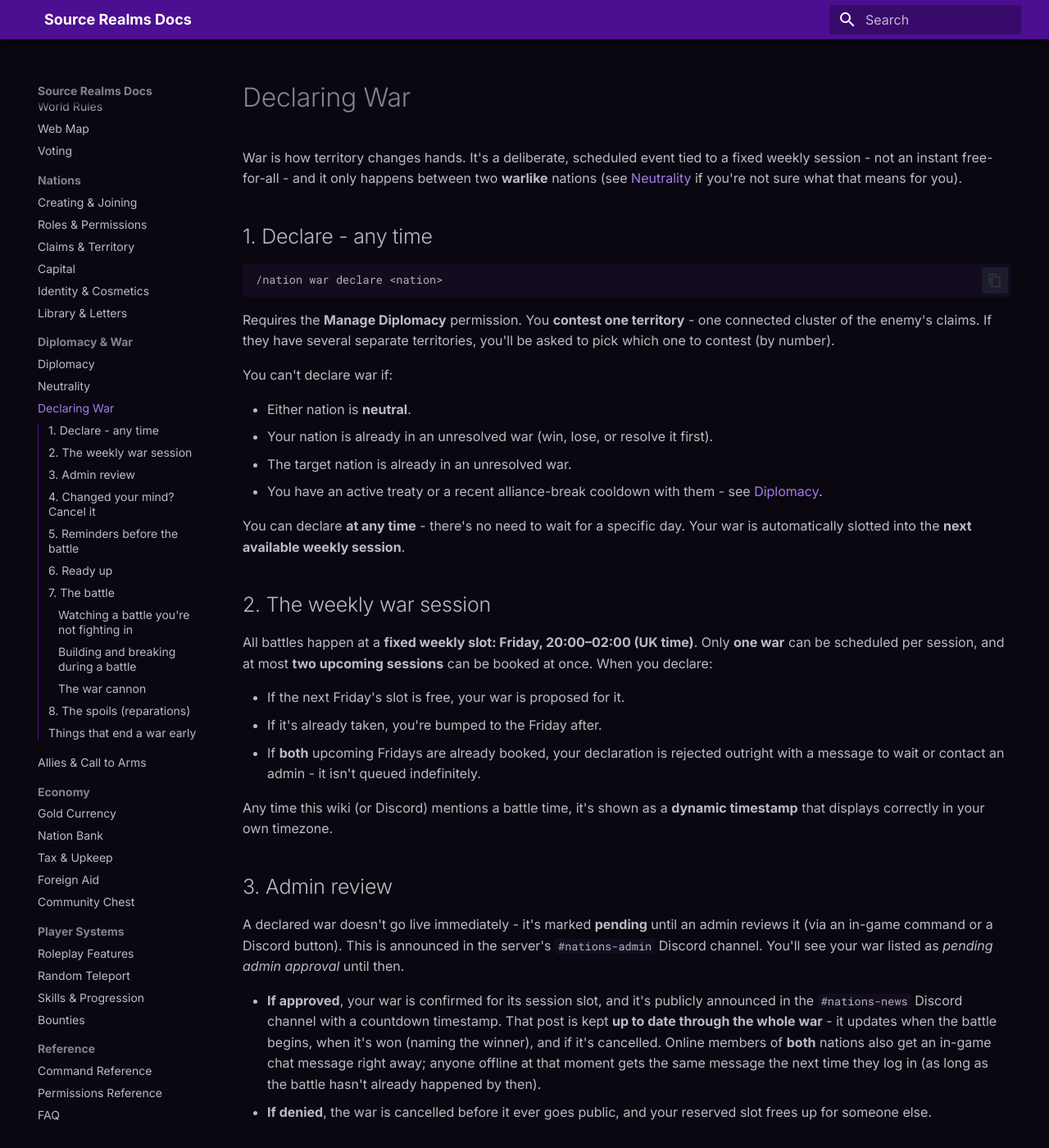
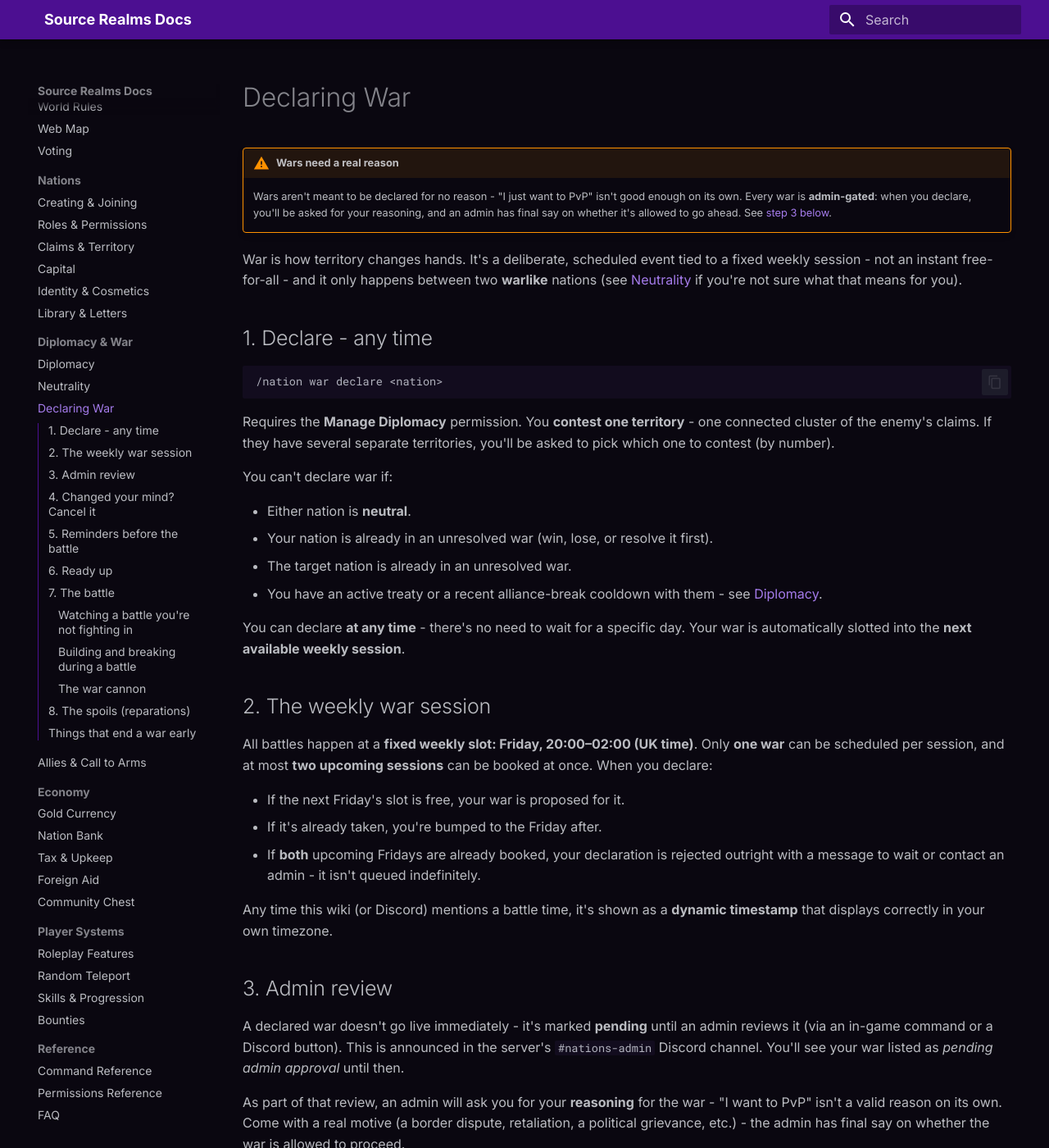
Before and after one commit to SourceRealms/sourcerealms-docs, an MkDocs documentation site: the page built from docs/war/overview.md, in a window 1280 px wide and 1400 px high. Shown: the whole window at 82% size. Built offline with MkDocs 1.6.1 and Material for MkDocs 9.7.7, drawn with Linux system fonts in a browser that asks for light colours.

Commit message:
Add warning that wars require a real reason and are admin-gated

```diff
--- a/docs/war/overview.md
+++ b/docs/war/overview.md
@@ -1,4 +1,9 @@
 # Declaring War
+
+!!! warning "Wars need a real reason"
+    Wars aren't meant to be declared for no reason - "I just want to PvP" isn't good enough on its
+    own. Every war is **admin-gated**: when you declare, you'll be asked for your reasoning, and an
+    admin has final say on whether it's allowed to go ahead. See [step 3 below](#3-admin-review).
 
 War is how territory changes hands. It's a deliberate, scheduled event tied to a fixed weekly
 session - not an instant free-for-all - and it only happens between two **warlike** nations (see
@@ -44,6 +49,10 @@ displays correctly in your own timezone.
 A declared war doesn't go live immediately - it's marked **pending** until an admin reviews it (via
 an in-game command or a Discord button). This is announced in the server's `#nations-admin` Discord
 channel. You'll see your war listed as *pending admin approval* until then.
+
+As part of that review, an admin will ask you for your **reasoning** for the war - "I want to PvP"
+isn't a valid reason on its own. Come with a real motive (a border dispute, retaliation, a political
+grievance, etc.) - the admin has final say on whether the war is allowed to proceed.
 
 - **If approved**, your war is confirmed for its session slot, and it's publicly announced in the
   `#nations-news` Discord channel with a countdown timestamp. That post is kept **up to date through
```
